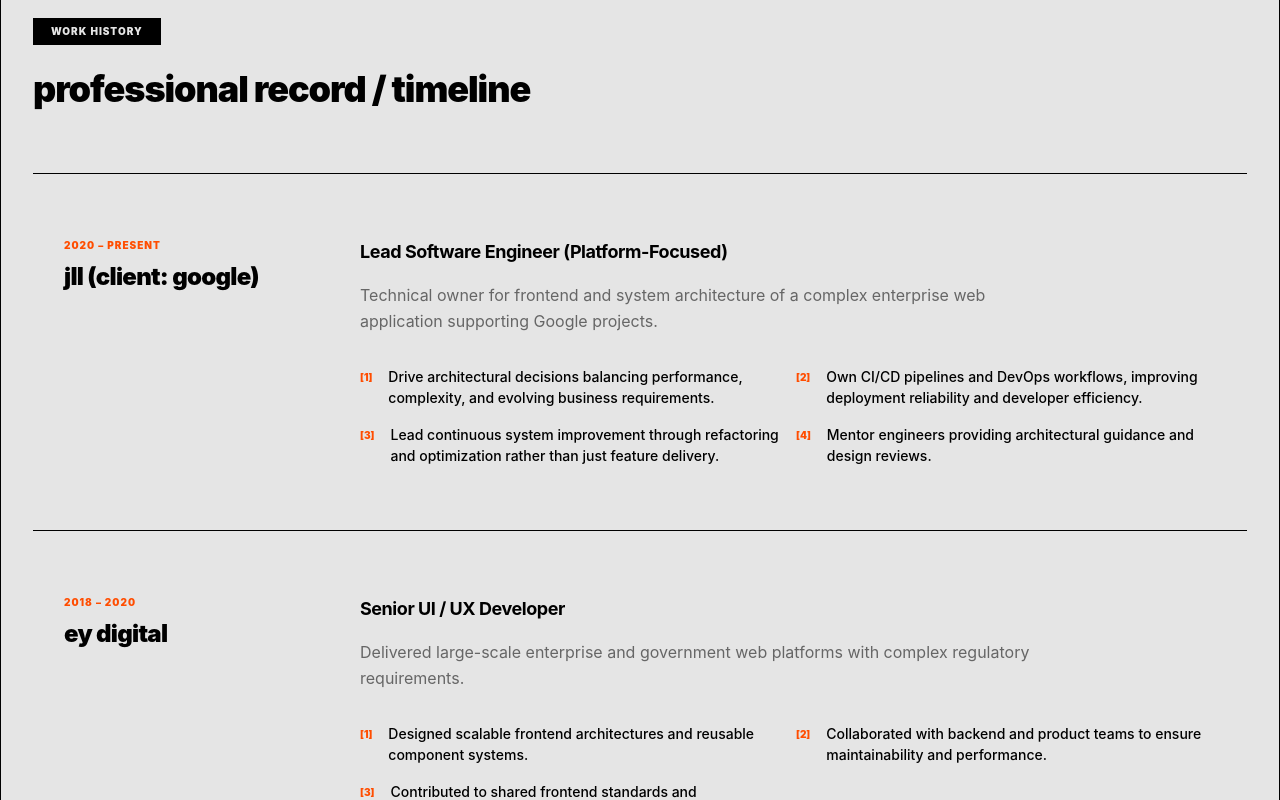
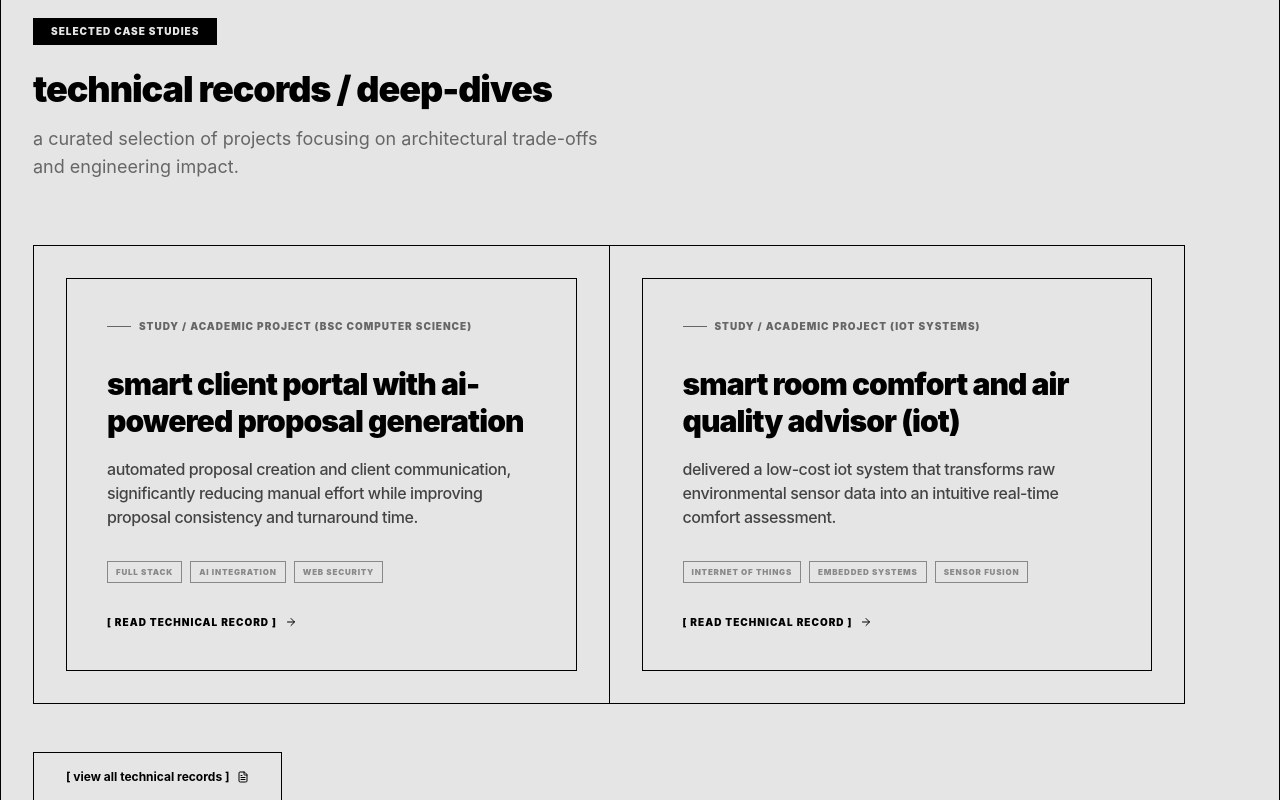
Before and after one commit to decodez/decodez.github.io, a React (Vite) app: page / in a window 1280 px wide. Shown: the part 1560-2360 px from the top of the page. Built offline with nearby package versions, Linux system fonts and the light colour scheme.

Commit message:
feat: integrate IoT case study and selected works on home page

```diff
--- a/src/app/routes/home.tsx
+++ b/src/app/routes/home.tsx
@@ -1,4 +1,6 @@
 import { Briefcase, Layers, LineChart, Code2, Cloud, Mail, MapPin, FileText } from "lucide-react"
+import { CaseStudyCard } from "@/components/CaseStudyCard"
+import { getAllCaseStudies } from "@/lib/content"
 
 const WORK_HISTORY = [
   {
@@ -169,6 +171,36 @@ export default function Home() {
         </div>
       </section>
 
+      {/* Featured Case Studies Section */}
+      <section id="studies" className="te-grid-item col-span-full scroll-mt-14 pt-24 pb-32">
+        <div className="mb-16">
+          <div className="inline-block border-2 border-[var(--border-color)] px-4 py-1 mb-6 text-[10px] font-black uppercase tracking-widest bg-[var(--text-primary)] text-[var(--bg-color)]">
+            selected case studies
+          </div>
+          <h2 className="text-4xl font-black tracking-tighter mb-4">technical records / deep-dives</h2>
+          <p className="text-lg text-[var(--text-muted)] max-w-xl">
+            a curated selection of projects focusing on architectural trade-offs and engineering impact.
+          </p>
+        </div>
+
+        <div className="grid grid-cols-1 md:grid-cols-2 gap-0 border-t border-l border-[var(--border-color)] max-w-6xl">
+          {getAllCaseStudies().slice(0, 2).map((study) => (
+            <div key={study.slug} className="te-grid-item p-0 border-r border-b border-[var(--border-color)]">
+              <CaseStudyCard study={study} />
+            </div>
+          ))}
+        </div>
+
+        <div className="mt-12">
+          <a
+            href="/case-studies"
+            className="px-8 py-4 text-xs font-bold border border-[var(--border-color)] hover:bg-[var(--text-primary)] hover:text-[var(--bg-color)] transition-all inline-flex items-center gap-2"
+          >
+            [ view all technical records ] <FileText className="h-3 w-3" />
+          </a>
+        </div>
+      </section>
+
       {/* Work History Section */}
       <section id="work" className="te-grid-item col-span-full scroll-mt-14 pt-24 pb-32">
         <div className="mb-16">
--- /dev/null
+++ b/src/content/case-studies/smart-room-comfort-iot.json
@@ -0,0 +1,67 @@
+{
+    "slug": "smart-room-comfort-iot",
+    "title": "Smart Room Comfort and Air Quality Advisor (IoT)",
+    "date": "2024-06-01",
+    "role": "IoT Developer",
+    "company": "Academic Project (IoT Systems)",
+    "tags": [
+        "Internet of Things",
+        "Embedded Systems",
+        "Sensor Fusion",
+        "Cloud Monitoring"
+    ],
+    "impactLine": "Delivered a low-cost IoT system that transforms raw environmental sensor data into an intuitive real-time comfort assessment.",
+    "problem": "Traditional indoor monitoring systems expose raw sensor readings that require manual interpretation, making it difficult for users to understand overall comfort and air quality conditions.",
+    "constraints": [
+        "Limited processing power and memory on microcontroller",
+        "Need for non-blocking, reliable real-time operation",
+        "Low-cost hardware requirement",
+        "Continuous cloud connectivity without data loss"
+    ],
+    "decisions": [
+        {
+            "title": "Composite Comfort Scoring Algorithm",
+            "why": "Combining temperature, humidity, air quality, lighting, and occupancy into a single score provided actionable insight instead of raw values."
+        },
+        {
+            "title": "Non-Blocking Firmware Architecture",
+            "why": "Timer-driven execution using millis() ensured stable sensor polling, display updates, and cloud communication without watchdog resets."
+        }
+    ],
+    "architecture": {
+        "overview": "A layered IoT architecture combining multi-sensor acquisition, embedded processing, local feedback, and cloud-based dashboards.",
+        "bullets": [
+            "ESP8266 NodeMCU microcontroller with integrated Wi-Fi",
+            "BME280, BH1750, MQ135, and PIR sensors for environmental sensing",
+            "Local OLED display and LED indicators for instant feedback",
+            "Blynk IoT cloud platform for remote monitoring and data visualization"
+        ]
+    },
+    "implementationNotes": [
+        "Integrated multiple digital and analog sensors using I2C and GPIO interfaces.",
+        "Computed comfort levels using threshold-based scoring inspired by indoor comfort guidelines.",
+        "Implemented SSL-secured cloud communication with virtual pin mapping.",
+        "Displayed real-time data locally on OLED and remotely on mobile and web dashboards."
+    ],
+    "results": [
+        "Reliable real-time monitoring with 1-second sensor updates",
+        "Clear GOOD / OK / BAD comfort classification for users",
+        "Stable cloud synchronization without communication loss",
+        "Delivered complete system at a hardware cost of approximately SGD 40"
+    ],
+    "tradeoffs": [
+        "Air quality sensing is qualitative rather than ppm-accurate",
+        "Comfort scoring thresholds require calibration for different environments"
+    ],
+    "nextImprovements": [
+        "Machine-learning-based comfort prediction",
+        "Mobile notifications for prolonged poor air quality",
+        "Support for additional environmental sensors"
+    ],
+    "links": [
+        {
+            "label": "Project Report",
+            "url": "IoT Project Documentation"
+        }
+    ]
+}
```
